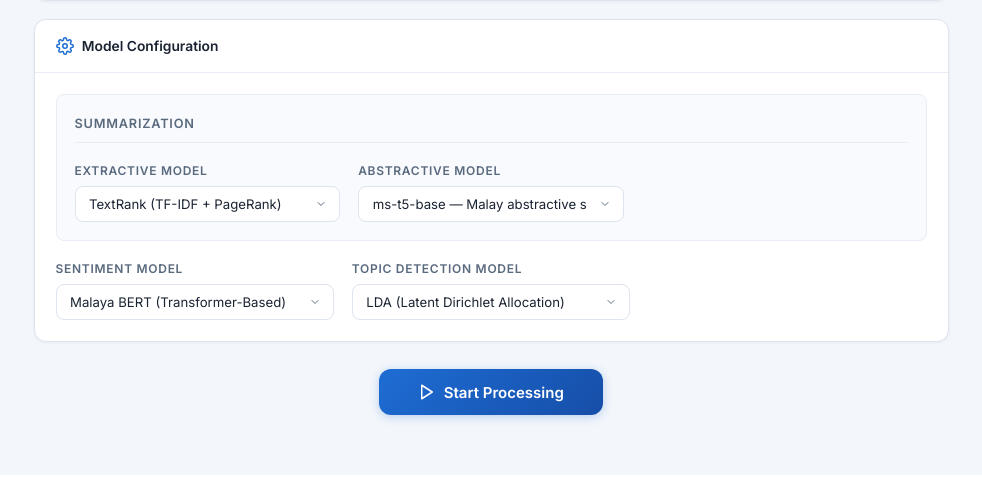
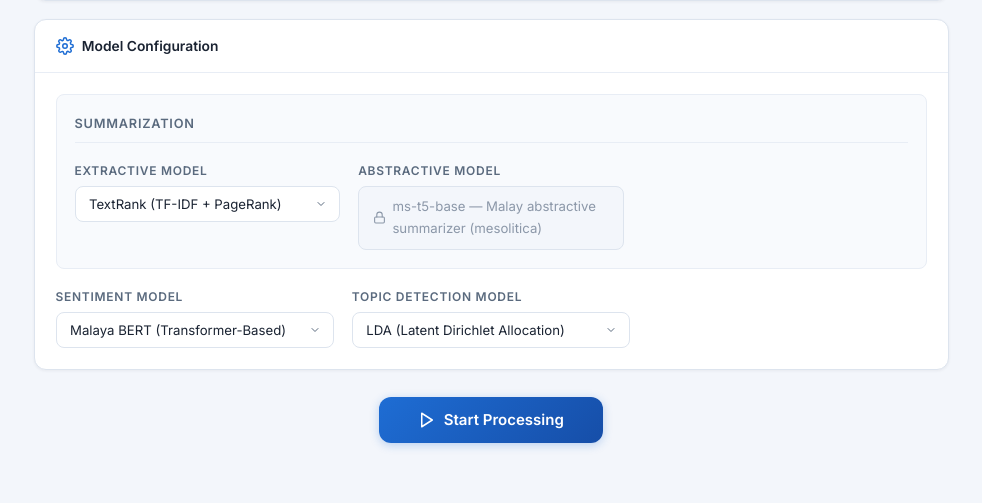
Before and after one commit to nvshirfn/meeting_summarizer_fyp, a Flask app: page / in a window 1280 px wide. Shown: the part 787-1290 px from the top of the page, without its empty margins (149-1131 px from the left). Before the commit the page ends 1214 px from the top, so only its background shows below. Run offline with Flask 3, Linux system fonts and the light colour scheme.

Commit message:
UI: replace abstractive model dropdown with fixed display on upload page
Only one abstractive model exists (ms-t5-base), so the dropdown gave a false
choice. Replaced with a read-only field showing the model name with a lock icon.

Co-Authored-By: Claude Sonnet 4.6 <noreply@anthropic.com>

```diff
--- a/static/style.css
+++ b/static/style.css
@@ -341,6 +341,25 @@ body {
   background-repeat: no-repeat;
   background-position: right .8rem center;
   padding-right: 2.4rem;
+}
+
+.field__fixed {
+  display: flex;
+  align-items: center;
+  gap: .45rem;
+  font-size: .88rem;
+  padding: .6rem .9rem;
+  border: 1px solid var(--border);
+  border-radius: var(--radius-sm);
+  background: var(--bg);
+  color: var(--text-muted);
+}
+
+.field__fixed svg {
+  flex-shrink: 0;
+  width: 13px;
+  height: 13px;
+  stroke: var(--text-muted);
 }
 
 /* ── Buttons ────────────────────────────────────────────────── */
--- a/templates/upload.html
+++ b/templates/upload.html
@@ -125,14 +125,15 @@
                   </select>
                 </div>
 
-                <!-- Abstractive Model -->
+                <!-- Abstractive Model (fixed) -->
                 <div class="field">
-                  <label class="field__label" for="abstractive_model">Abstractive Model</label>
-                  <select class="field__select" name="abstractive_model" id="abstractive_model">
-                    {% for key, label in abstractive_models.items() %}
-                    <option value="{{ key }}" {% if key==default_abs %}selected{% endif %}>{{ label }}</option>
-                    {% endfor %}
-                  </select>
+                  <label class="field__label">Abstractive Model</label>
+                  <div class="field__fixed">
+                    <svg viewBox="0 0 24 24" fill="none" stroke="currentColor" stroke-width="2" stroke-linecap="round" stroke-linejoin="round">
+                      <rect x="3" y="11" width="18" height="11" rx="2" ry="2"/><path d="M7 11V7a5 5 0 0 1 10 0v4"/>
+                    </svg>
+                    ms-t5-base &mdash; Malay abstractive summarizer (mesolitica)
+                  </div>
                 </div>
               </div>
             </div>
```
